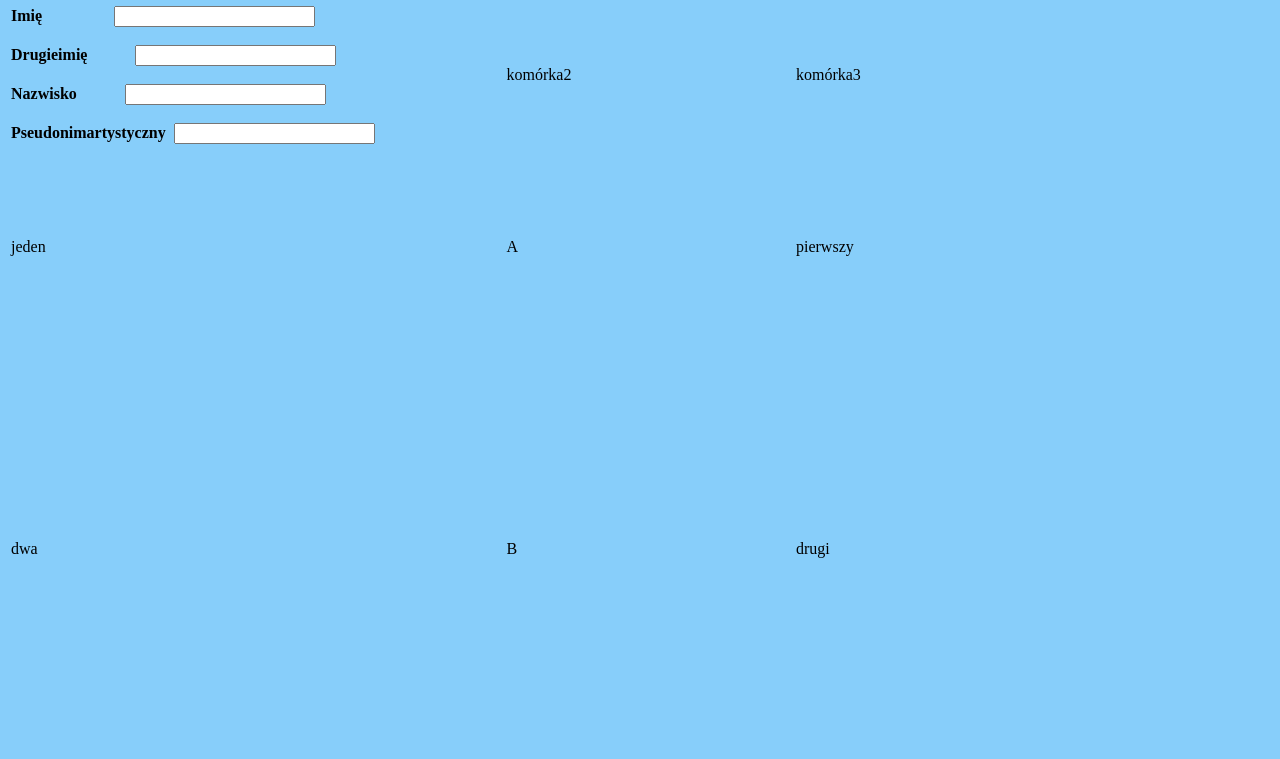
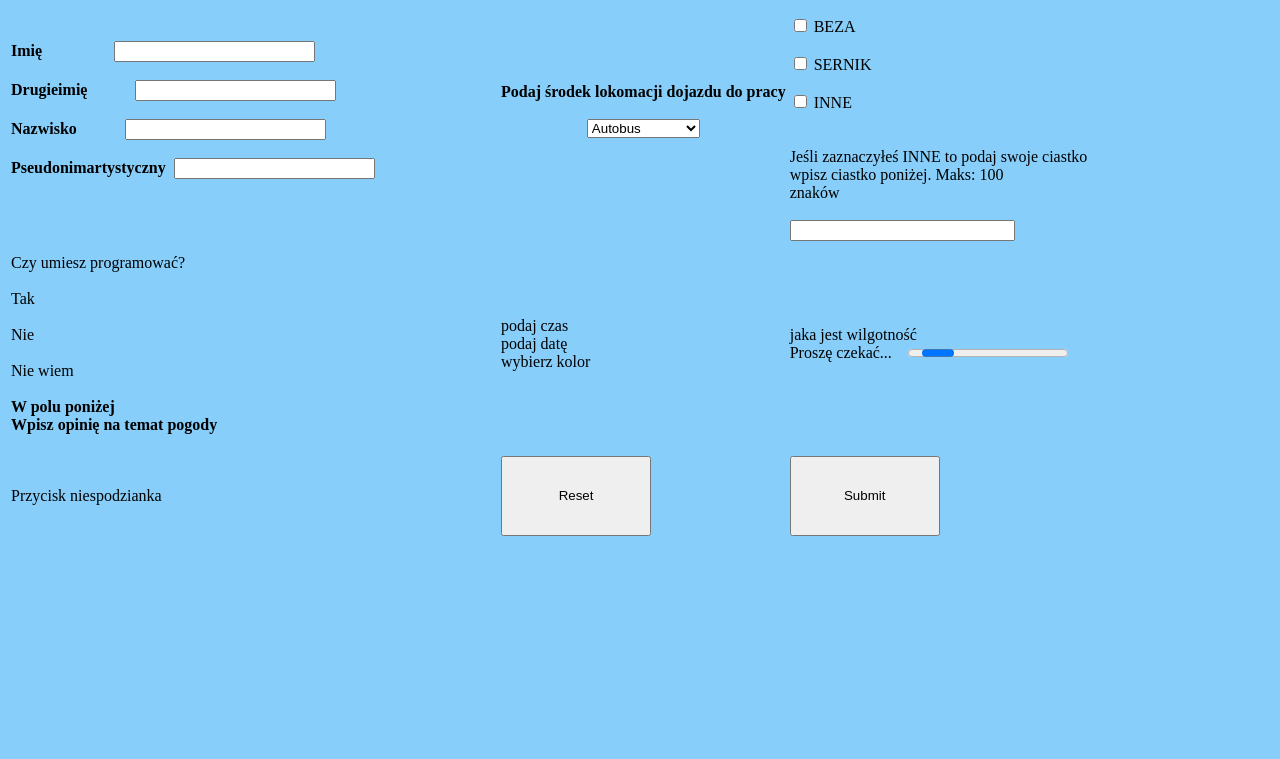
Before and after one commit to piraciarnia/piraciarnias, a plain HTML site: page formularz_Rapacz.html in a window 1280 px wide. Shown: the part 103-862 px from the top of the page. After the commit the page ends 800 px from the top, so only its background shows below. Drawn offline with Linux system fonts and the light colour scheme.

Commit message:
Update formularz_Rapacz.html

```diff
--- a/formularz_Rapacz.html
+++ b/formularz_Rapacz.html
@@ -1,10 +1,10 @@
 <!DOCTYPE html>
 <html lang="pl-PL">
-<head>
+<html>
+  <head>
    <meta charset="utf-8">
    <title> ZADANIE FORMULARZ      </title>
-      </head>
-   <a href="index.html">Wróć</a>
+  </head>
 <body bgcolor="#87CEFA">
 <center><h1> Formularz o.................zaproponowany przez nauczyciela</h1></center>
 <form enctype="text/plain" action="mailto:mkryniew@wp.pl" subject="formularz_dane" method="Post">
@@ -22,18 +22,54 @@ name="nazwisko" size="22">
 <br><br>
 <b>Pseudonimartystyczny</b>&nbsp&nbsp<input name="login" size="22"><nobr><br>
 </TD>
-<TD width="300" >komórka2 </TD>
-<TD width="500">komórka3  </TD>
+<TD width="300" >
+<center><fontsize="5" color="red"><b>Podaj środek lokomacji dojazdu do
+pracy</b></font></center><br>
+<center><select>
+<option value="autobus">Autobus</option>
+<option value="motocykl">Motocykl</option>
+<option value="prom">Prom</option>
+<option value="samolot">Samolot</option>
+   <option value="lodz">Łódźpodwodna</option>
+<option value="kajak">Kajak</option>
+</select></center>
+</TD>
+<TD width="500">Jaka jest Twoja ulubione ciastko?
+<br><br>
+<input type="checkbox" name="ciastko" value="k"> BEZA
+<br><br>
+<input type="checkbox" name="ciastko" value="m"> SERNIK
+<br><br>
+<input type="checkbox" name="ciastko" value="inna"> INNE
+<br><br><br>
+
+<nobr>Jeśli zaznaczyłeś INNE to podaj swoje ciastko<br>wpisz ciastko poniżej. Maks:
+100<br>znaków</nobr>
+<br><br>
+<input name="inna" size="25" maxlength="100">
+</TD>
 </TR>
  <TR height="200">
-<TD>jeden</TD>
-<TD> A                    </TD>
-<TD> pierwszy             </TD>
+<TD><nobr>Czy umiesz programować?</nobr>
+<br><br>
+<inputtype="radio" name="pyt3" value="tak"> Tak
+<br><br>
+<inputtype="radio" name="pyt3" value="nie"> Nie
+<br><br>
+<inputtype="radio" name="pyt3" value="tak"> Nie wiem  <br><br><b> W polu poniżej <br>Wpisz opinię
+na temat pogody</b><textareacols="50" rows="4"></textarea></TD>
+<TD>podaj czas  &nbsp&nbsp&nbsp&nbsp<inputtype="time"><br>
+                              podaj datę  &nbsp&nbsp&nbsp&nbsp&nbsp<inputtype="date"><br>
+                              wybierz kolor  &nbsp&nbsp<inputtype="color"><br></TD>
+<TD>  jaka jest wilgotność   <inputtype="range"><br>
+                                 Proszę czekać...&nbsp&nbsp&nbsp&nbsp<progress>Proszę
+czekać...</progress></TD>
 </TR>
- <TR height="400">
-<TD>dwa </TD>
-<TD> B                    </TD>
-<TD> drugi                </TD>
+ <TR height="100">
+<TD><buttononclick="alert('A kuku')" style="height:80px;width:300px">Przycisk
+niespodzianka</button></TD>
+<TD><nobr><input type="reset" value="Reset" style="height:80px; width:150px"></TD>
+<TD><input type="submit" value"=Wyślijformularz" style="height:80px; width:150px"></TD>
 </TR>
 </TABLE>
 </form>
```
